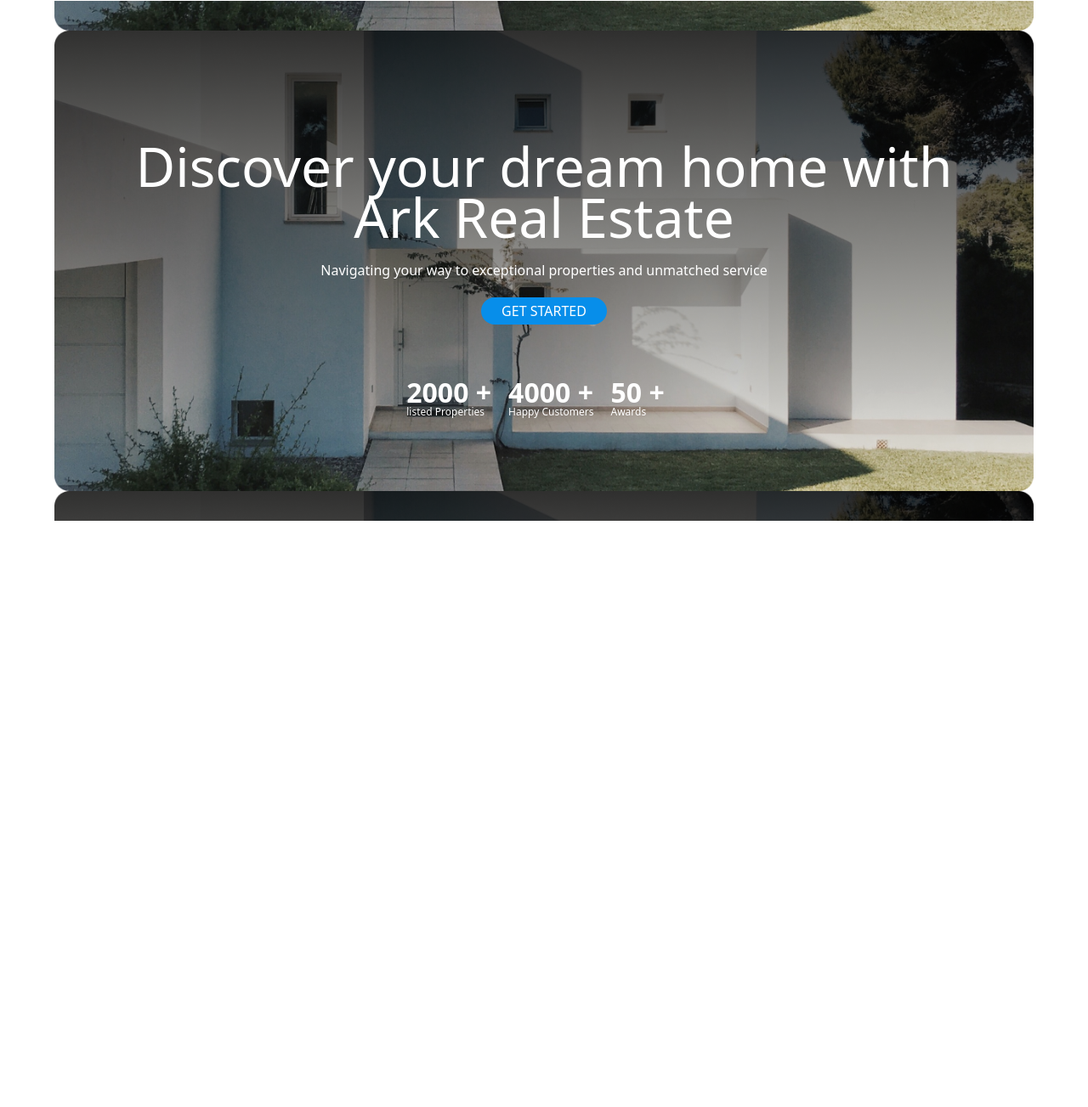
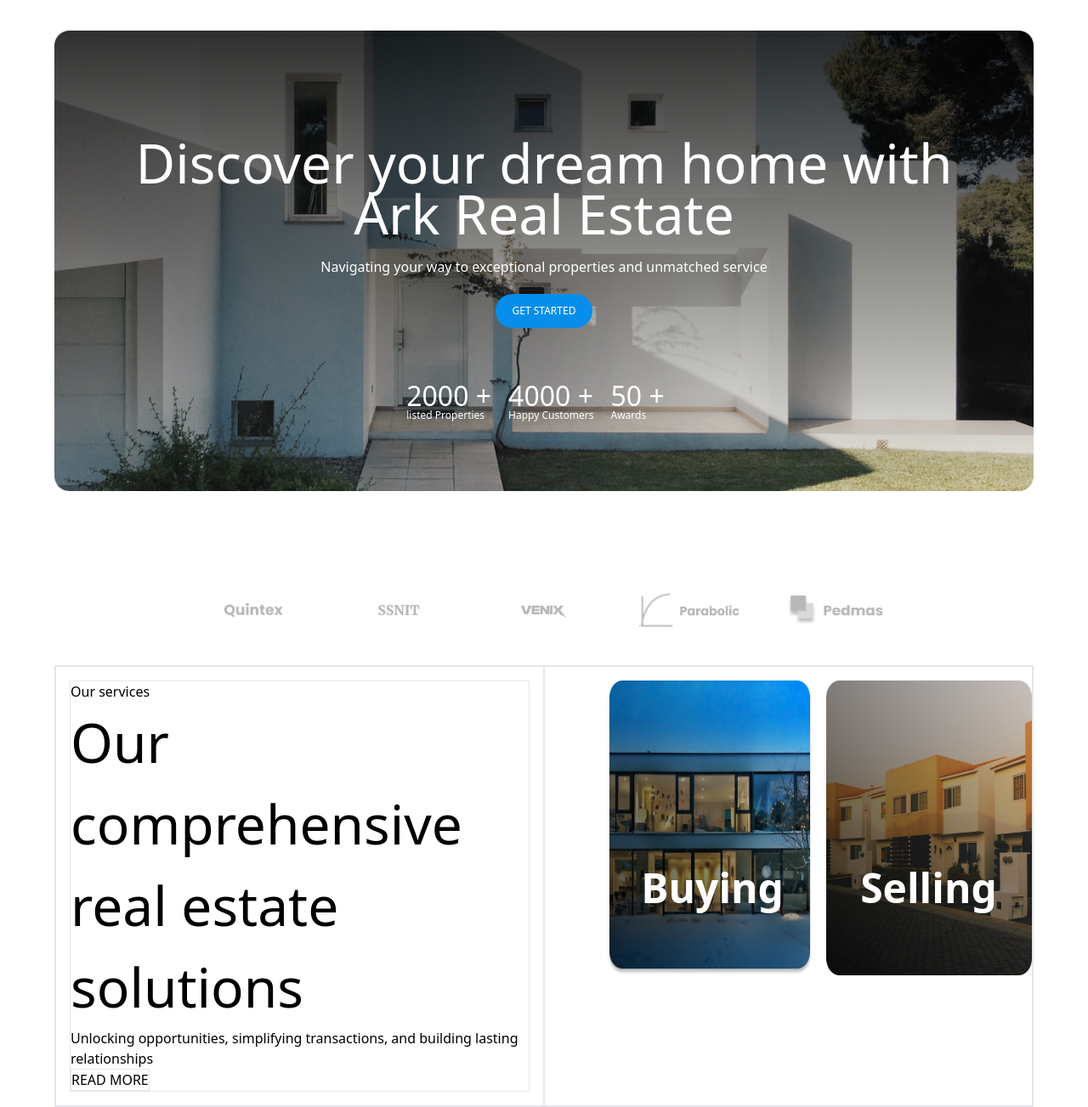
Before and after one commit to Asamoahfrancis/Noahs-Arh, a website: page src/index.html in a window 1280 px wide. Shown: the part 91-1394 px from the top of the page at 85% size. Before the commit the page ends 800 px from the top, so only its background shows below. Drawn offline with Linux system fonts and the light colour scheme.

Commit message:
few changes

```diff
--- a/src/index.html
+++ b/src/index.html
@@ -49,8 +49,7 @@
     </header>
     <main class="w-[90%] mx-auto">
       <section
-        id="imgArea"
-        class="w-[100%] h-[612px] relative grid place-content-center content-center text-white"
+        class="w-[100%] bg-mainImg bg-center bg-contain bg-no-repeat h-[612px] relative grid place-content-center content-center text-white"
       >
         <div class="imgDiv">
           <div class="disc text-center text-[4rem] leading-[60px]">
@@ -64,11 +63,14 @@
             </p>
           </div>
           <div class="get_s grid place-content-center mt-5">
-            <button class="px-6 bg-[#078EEA] rounded-[20px] py-1">
+            <button class="px-5 bg-[#078EEA] text-xs rounded-[30px] py-3">
               GET STARTED
             </button>
           </div>
-          <div id="cus" class="cus flex translate-y-14 justify-center">
+          <div
+            id="cus"
+            class="cus flex translate-y-14 justify-center [&>p]:mr-[20px] [&>p]:text-[2rem] [&>p]:text-[900]"
+          >
             <p>
               2000 + <br />
               <span>listed Properties</span>
@@ -84,6 +86,70 @@
           </div>
         </div>
       </section>
+      <section class="logoSection p-9 mt-10">
+        <div
+          id="logoArea"
+          class="logoArea p-1 flex justify-between w-4/5 mx-auto [&>div]:h-[50px] [&>div]:grow-1 [&>div]:shrink-1 [&>div]:basis-1/5"
+        >
+          <div class="quintex p-4 grid place-content-center content-center">
+            <p
+              class="bg-cover bg-center bg-no-repeat w-[70px] bg-quintex h-[40px]"
+            ></p>
+          </div>
+          <div class="snnit grid place-content-center content-center">
+            <p class="bg-snniit bg-cover bg-center w-[70px] h-[40px]"></p>
+          </div>
+          <div class="venix grid place-content-center content-center">
+            <p class="bg-venixx bg-cover bg-center w-[70px] h-[40px]"></p>
+          </div>
+          <div class="parabolic flex place-content-center items-center">
+            <p class="bg-paraIcon bg-contain bg-center w-[40px] h-[40px]"></p>
+            <p
+              class="bg-parabolic bg-center bg-contain bg-no-repeat w-[70px] ml-2 h-[40px]"
+            ></p>
+          </div>
+          <div class="flex place-content-center items-center">
+            <p class="bg-zindexI bg-cover bg-center w-[35px] h-[35px]"></p>
+            <p
+              class="bg-pedmas bg-contain bg-center ml-2 bg-no-repeat w-[70px] h-[40px]"
+            ></p>
+          </div>
+        </div>
+      </section>
+      <section
+        class="border h-[340pxpx] flex [&>div]:border [&>div]:grow-1 [&>div]:shrink-1 [&>div]:basis-1/2"
+      >
+        <div class="serviceLeft p-4">
+          <div class="innerLeft border">
+            <p>Our services</p>
+            <p class="text-[4rem]">
+              Our comprehensive <br />
+              real estate solutions
+            </p>
+            <p>
+              Unlocking opportunities, simplifying transactions, and building
+              lasting relationships
+            </p>
+            <button class="border">READ MORE</button>
+          </div>
+        </div>
+        <div class="serviceRight flex justify-end">
+          <div
+            class="innerRight w-[90%] h-[100%] [&>section]:grow [&>section]:shrink-1 [&>section]:basis-1/2 flex [&>section]:ml-4 [&>section]:text-white [&>section]:h-[347px] py-4"
+          >
+            <section
+              class="buyn bg-buyingImg bg-[length:100%_100%] bg-no-repeat relative"
+            >
+              <b class="absolute top-[60%] text-[3rem] left-10">Buying</b>
+            </section>
+            <section
+              class="selln bg-sellingImg bg-no-repeat bg-[length:100%_100%] text-[3rem] relative"
+            >
+              <b class="absolute top-[60%] left-10">Selling</b>
+            </section>
+          </div>
+        </div>
+      </section>
     </main>
   </body>
 </html>
--- a/src/input.css
+++ b/src/input.css
@@ -3,16 +3,6 @@
 @tailwind utilities;
 
 @layer base {
-  #imgArea {
-    background-image: url("../assest/Rectangle.png");
-    background-position: center center;
-    background-size: contain;
-  }
-  #cus p {
-    margin-right: 20px;
-    font-size: 2rem;
-    font-weight: 900;
-  }
   #cus p > span {
     font-size: 12px;
     display: block;
--- a/tailwind.config.js
+++ b/tailwind.config.js
@@ -2,7 +2,22 @@
 module.exports = {
   content: ["./src/**/*.{html,js}"],
   theme: {
-    extend: {},
+    extend: {
+      backgroundImage: {
+        quintex: "url('/assest/logo.png')",
+        snniit: "url('/assest/snnit.png')",
+        venixx: "url('/assest/venix.png')",
+        paraIcon: "url('/assest/para_icon.png')",
+        zindexI: "url('/assest/zindex.png')",
+        parabolic: "url('/assest/Parabolic.png')",
+        pedmas: "url('/assest/Pedmas.png')",
+        mainImg: "url('/assest/Rectangle.png')",
+        buyingImg: "url('/assest/buyingImg.png')",
+        sellingImg: "url('/assest/SellingImg.png')",
+        consultionImg: "url('/assest/consultationImg.png')",
+        propertyImg: "url('/assest/PropertyManagement.png')",
+      },
+    },
   },
   plugins: [],
 };
```
Also changed, not shown: assest/Parabolic.png (added), assest/Pedmas.png (added), assest/PropertyManagement.png (added), assest/Rectangle 6.png (added), assest/SellingImg.png (added), assest/buyingImg.png (added), assest/consultationImg.png (added), assest/logo.png (added), assest/para_icon.png (added), assest/snnit.png (added), assest/venix.png (added), assest/zindex.png (added), dist/output.css.
